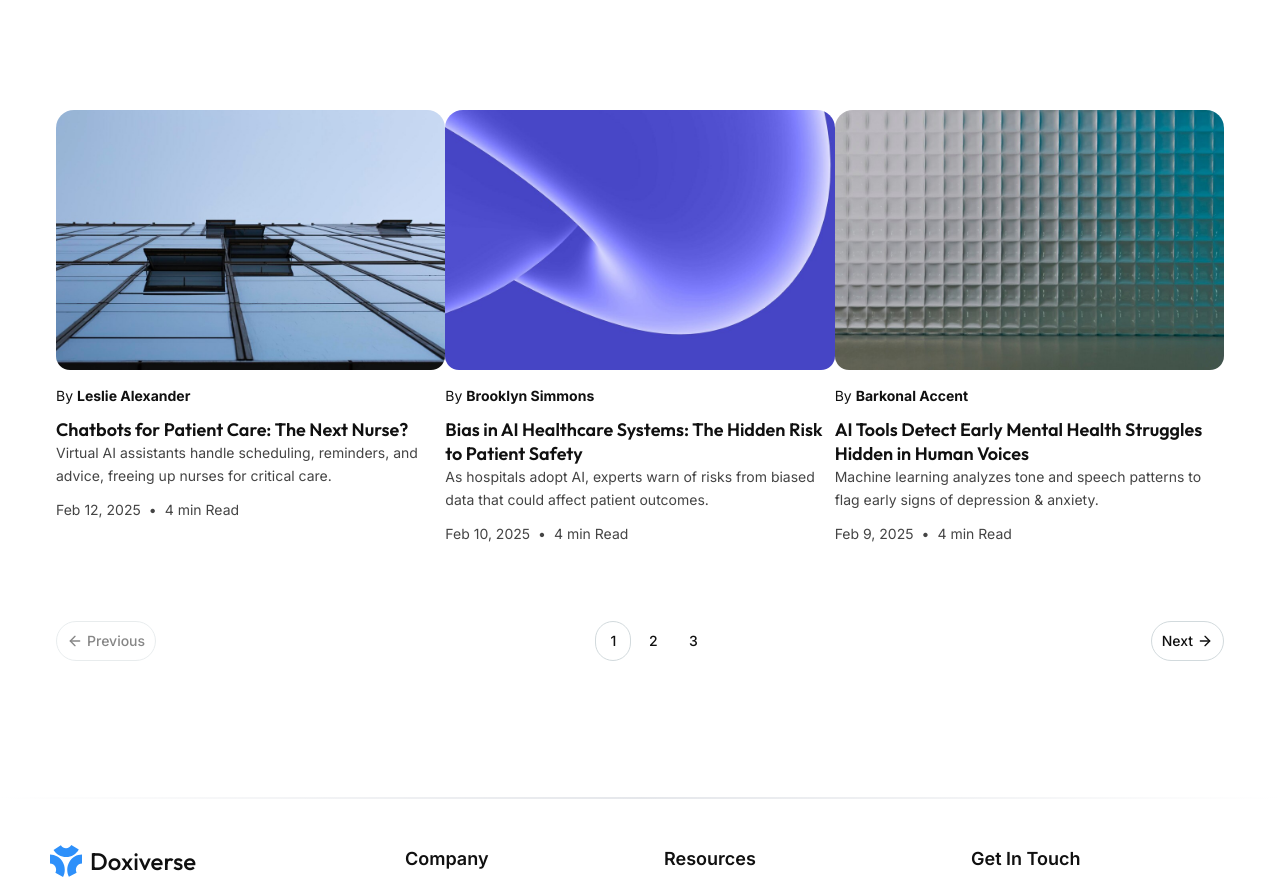
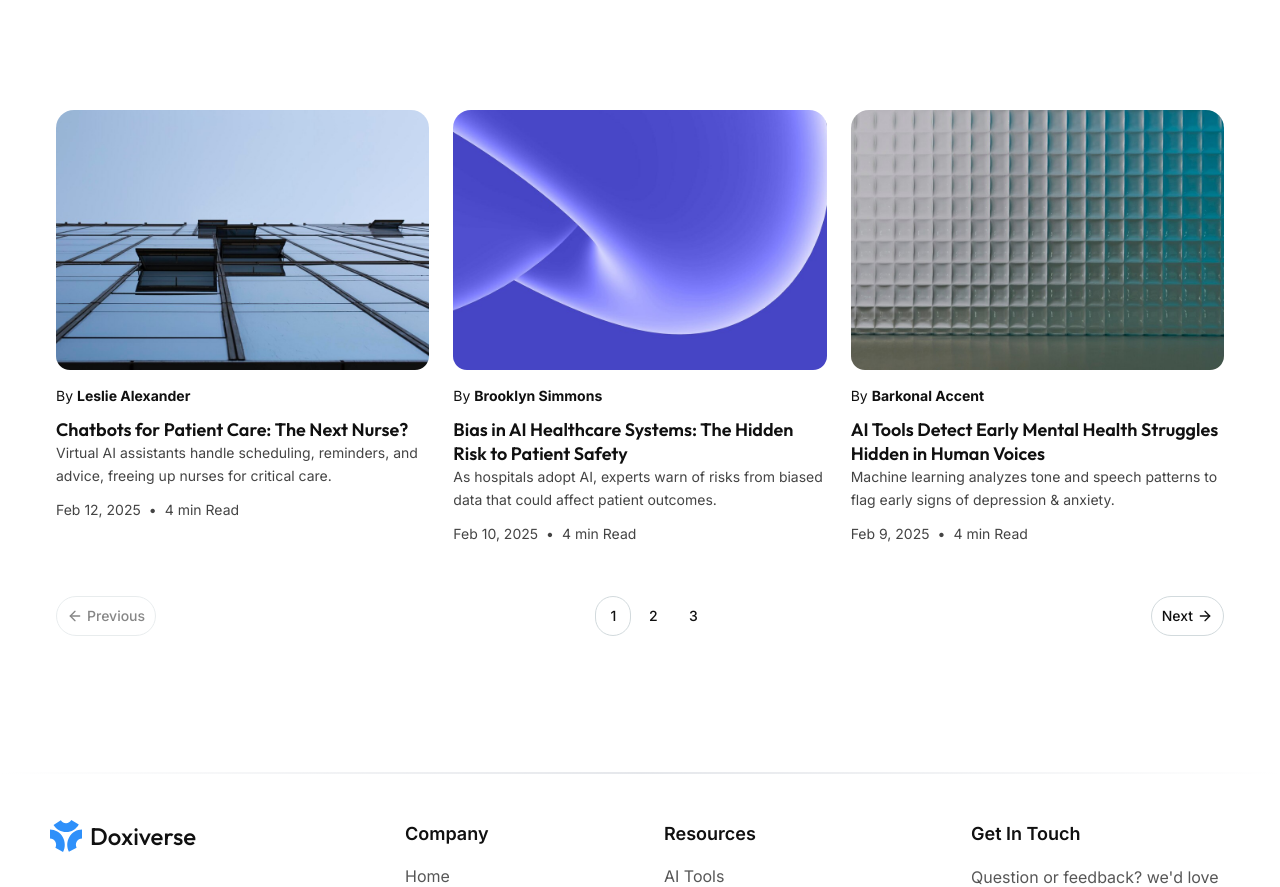
Before and after one commit to doxiversellc-create/front-end, a Next.js app: page /blogs in a window 1280 px wide. Shown: the part 4271-5158 px from the top of the page. Built offline with nearby package versions, Linux system fonts and the light colour scheme.

Commit message:
Enhance BlogsPage with async searchParams handling and add Suspense for BlogPagination loading state. Update LastThreeArticles component to use gap classes for improved layout consistency.

```diff
--- a/app/blogs/_components/LastThreeArticles.tsx
+++ b/app/blogs/_components/LastThreeArticles.tsx
@@ -7,7 +7,7 @@ export default function LastThreeArticles() {
   const lastThreeArticles = allBlogArticles.slice(0, 3);
 
   return (
-    <div className="grid grid-cols-1 space-6 md:grid-cols-2 lg:grid-cols-3 mt-7 space-x-6 space-y-10 justify-between w-full max-w-[1200px] mx-auto px-4">
+    <div className="grid grid-cols-1 gap-6 md:grid-cols-2 lg:grid-cols-3 mt-7 gap-x-6 gap-y-10 justify-between w-full max-w-[1200px] mx-auto px-4">
       {lastThreeArticles.map(article => (
         <ArticleCardTwo key={article.slug} article={article} />
       ))}
--- a/app/blogs/page.tsx
+++ b/app/blogs/page.tsx
@@ -1,3 +1,4 @@
+import { Suspense } from "react";
 import BlogPagination from "./_components/BlogPagination";
 import EditorsPickSection from "./_components/EditorsPickSection";
 import HeroSection from "./_components/HeroSection";
@@ -7,11 +8,12 @@ import { RecentArticles } from "./_components/RecentArticles";
 import { allBlogArticles, ARTICLES_PER_PAGE, latestArticle } from "./_data/blog-articles";
 
 interface BlogsPageProps {
-  searchParams: { page?: string };
+  searchParams: Promise<{ page?: string }>;
 }
 
-export default function BlogsPage({ searchParams }: BlogsPageProps) {
-  const currentPage = parseInt(searchParams.page || "1", 10);
+export default async function BlogsPage({ searchParams }: BlogsPageProps) {
+  const params = await searchParams;
+  const currentPage = parseInt(params.page || "1", 10);
   const totalPages = Math.ceil(allBlogArticles.length / ARTICLES_PER_PAGE);
 
   // Calculate articles to display based on current page
@@ -47,7 +49,9 @@ export default function BlogsPage({ searchParams }: BlogsPageProps) {
       )}
 
       {/* Client-side pagination component at the bottom */}
-      <BlogPagination totalPages={totalPages} currentPage={currentPage} />
+      <Suspense fallback={<div>Loading pagination...</div>}>
+        <BlogPagination totalPages={totalPages} currentPage={currentPage} />
+      </Suspense>
     </div>
   );
 }
```
